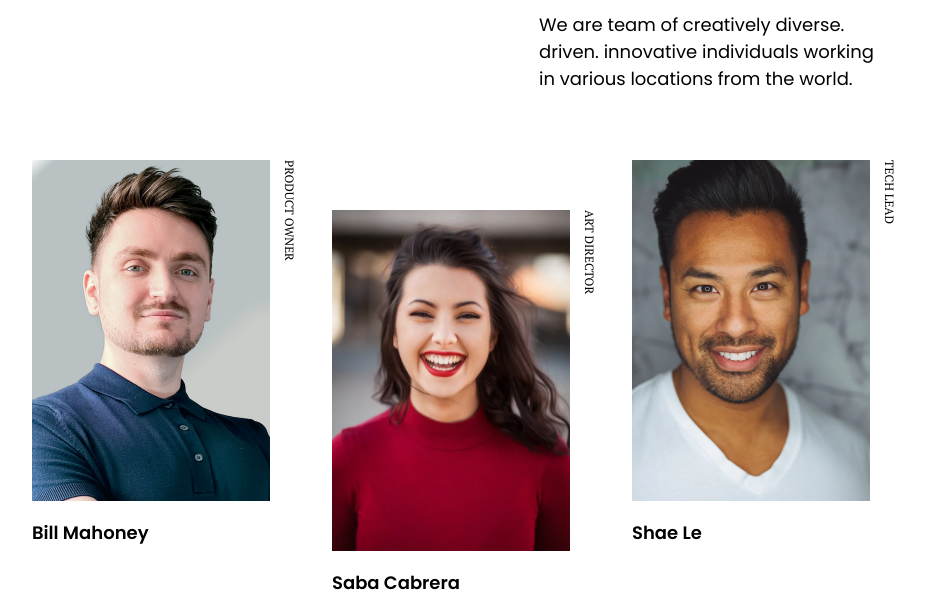
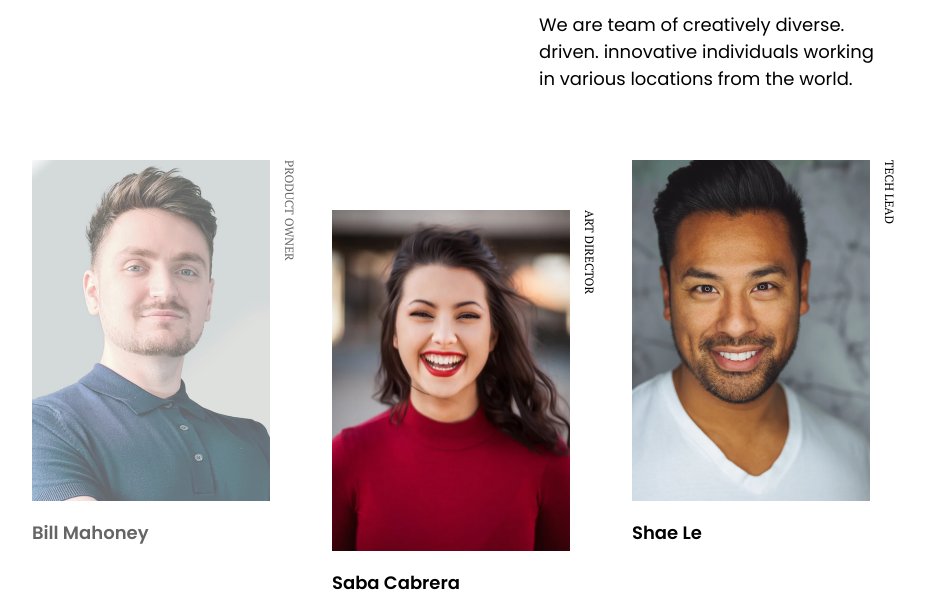
Before and after one commit to julia-sm/devchallange_team_page, a plain HTML site: page index.html in a window 1280 px wide. In both pictures the pointer is over the element 352 px from the left and 478 px from the top of the page. Shown: the part 119-725 px from the top of the page, without its empty margins (170-1095 px from the left). Drawn offline with Linux system fonts and the light colour scheme.

Commit message:
adding mouse hover effect

```diff
--- a/assets/css/style.css
+++ b/assets/css/style.css
@@ -45,6 +45,10 @@
 .card:nth-child(2n){
     padding-top: 50px;
 }
+
+.card:hover{
+    opacity: 60%;
+}
 .name{
     font-family:var(--text-font);
     font-weight: 600;
@@ -63,6 +67,8 @@
     width: 138.72px;
     height: 209px;
 }
+
+
 /*FOOTER*/
 .credits{
     color: #A9A9A9;
```
